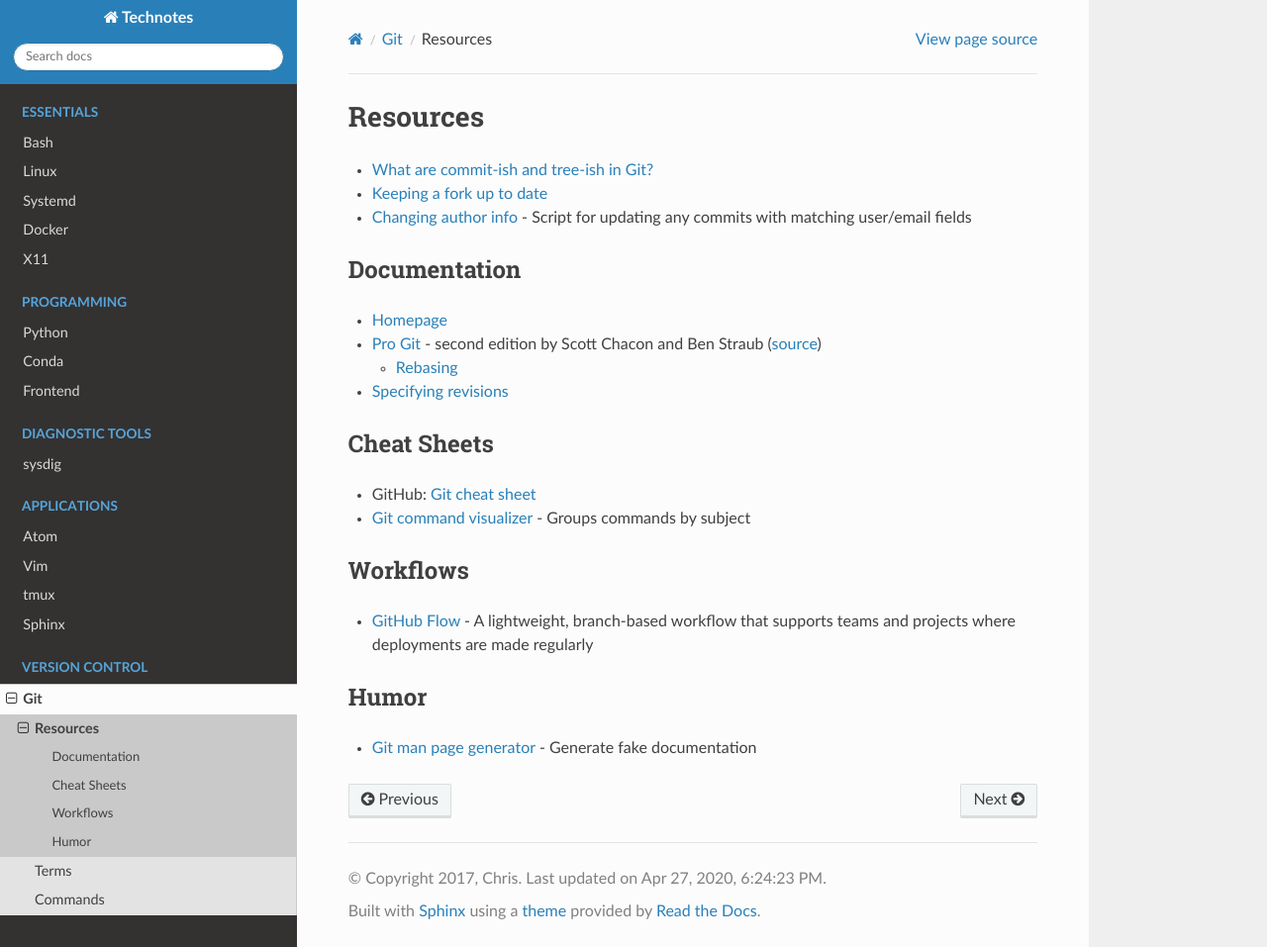
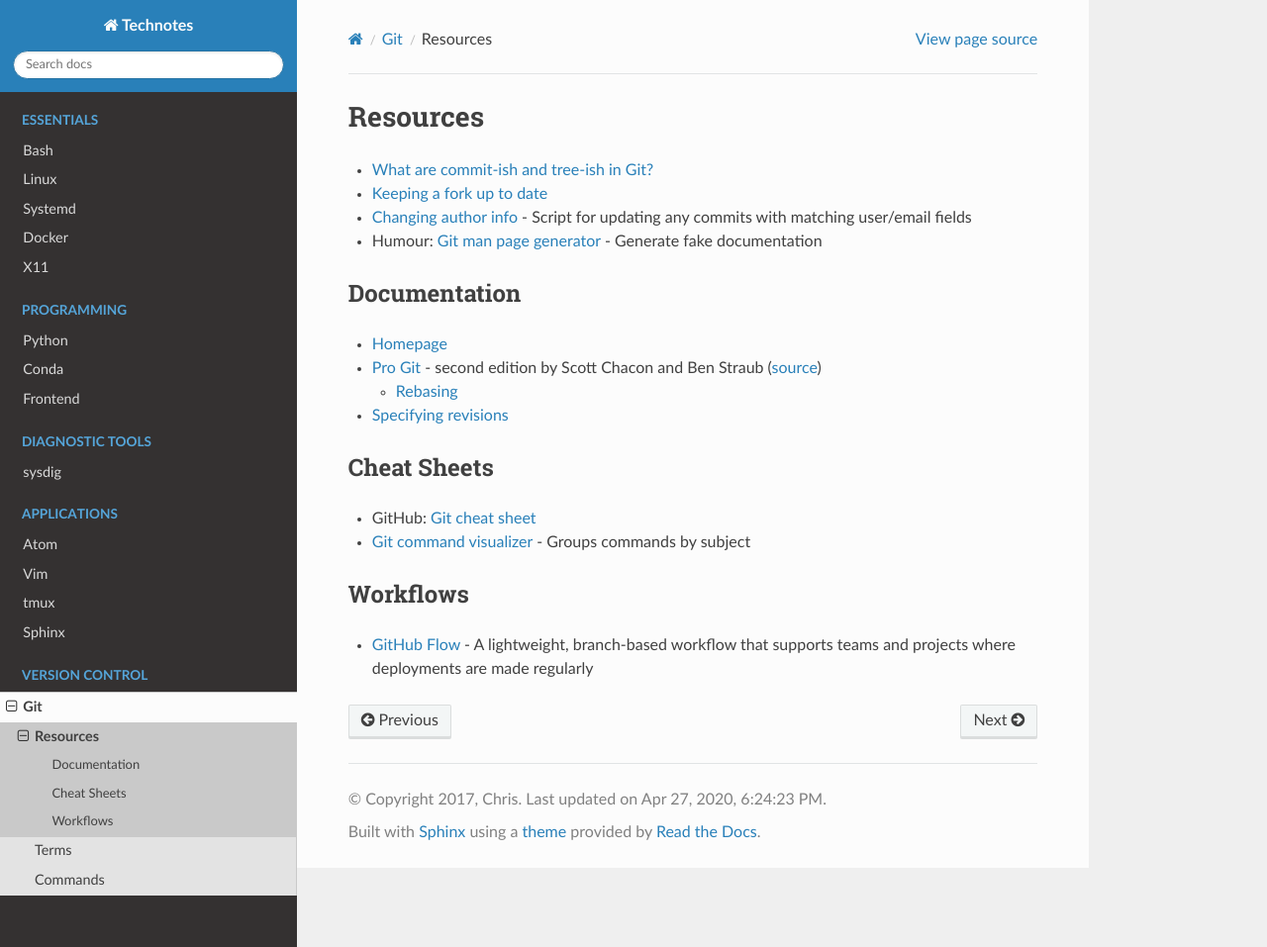
Before and after one commit to heterotopian/technotes, a Sphinx documentation site: the page built from source/git/resource.rst, in a window 1280 px wide and 957 px high. Shown: the whole window at 99% size. Built offline with Sphinx 7.4.7 and the Read the Docs theme 2.0.0, drawn with Linux system fonts in a browser that asks for light colours; some of the changed lines change nothing that is shown.

Commit message:
Minor changes

```diff
--- a/source/git/resource.rst
+++ b/source/git/resource.rst
@@ -9,6 +9,8 @@
 - `Keeping a fork up to date <https://philna.sh/blog/2018/08/21/git-commands-to-keep-a-fork-up-to-date/>`_
 - `Changing author info <https://help.github.com/articles/changing-author-info/>`_ -
   Script for updating any commits with matching user/email fields
+- Humour: `Git man page generator <https://git-man-page-generator.lokaltog.net/>`_ -
+  Generate fake documentation
 
 Documentation
 =============
@@ -36,11 +38,3 @@
 
 - `GitHub Flow <https://guides.github.com/introduction/flow/>`_ -
   A lightweight, branch-based workflow that supports teams and projects where deployments are made regularly
-
-
-
-Humor
-=====
-
-- `Git man page generator <https://git-man-page-generator.lokaltog.net/>`_ -
-  Generate fake documentation
```
